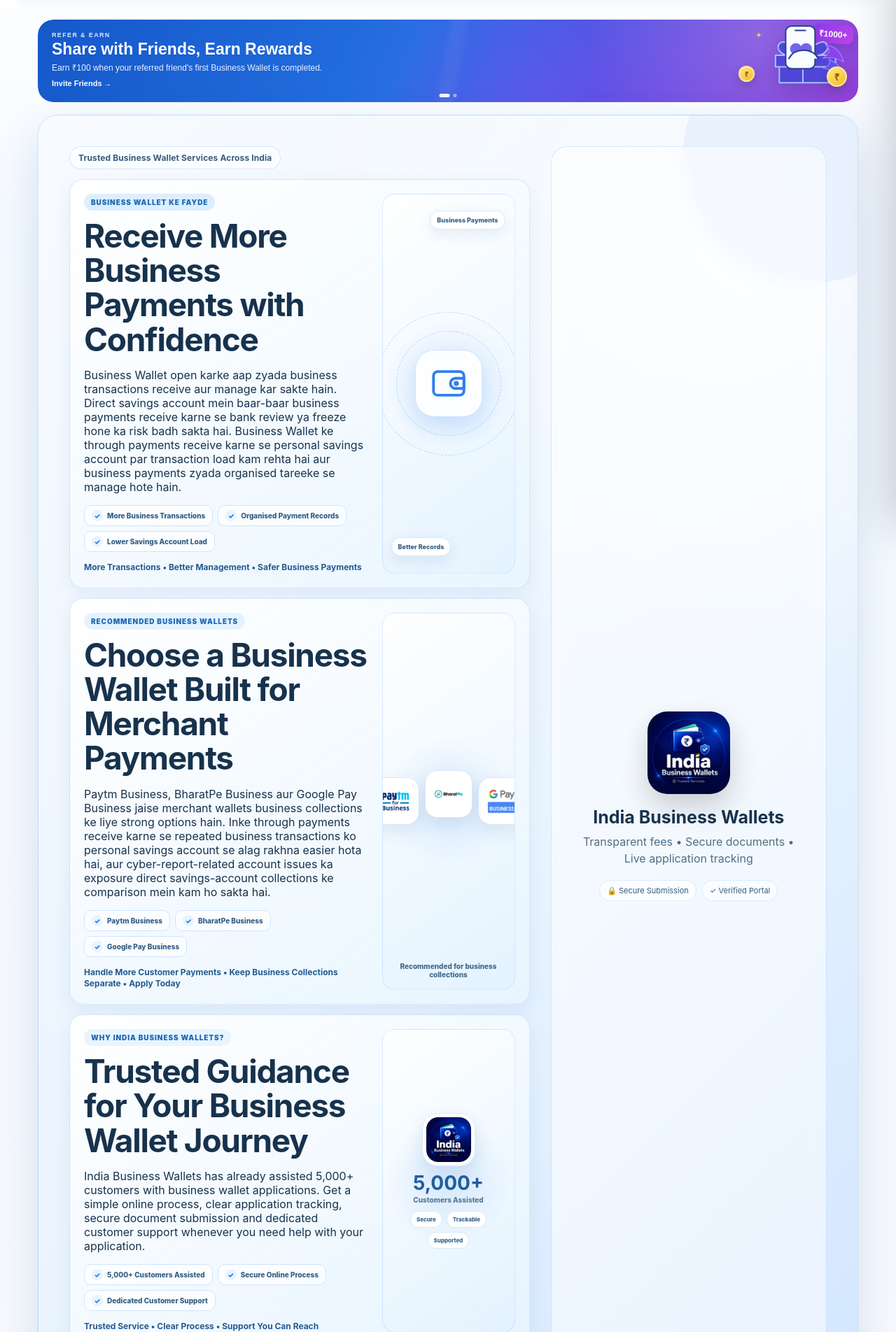
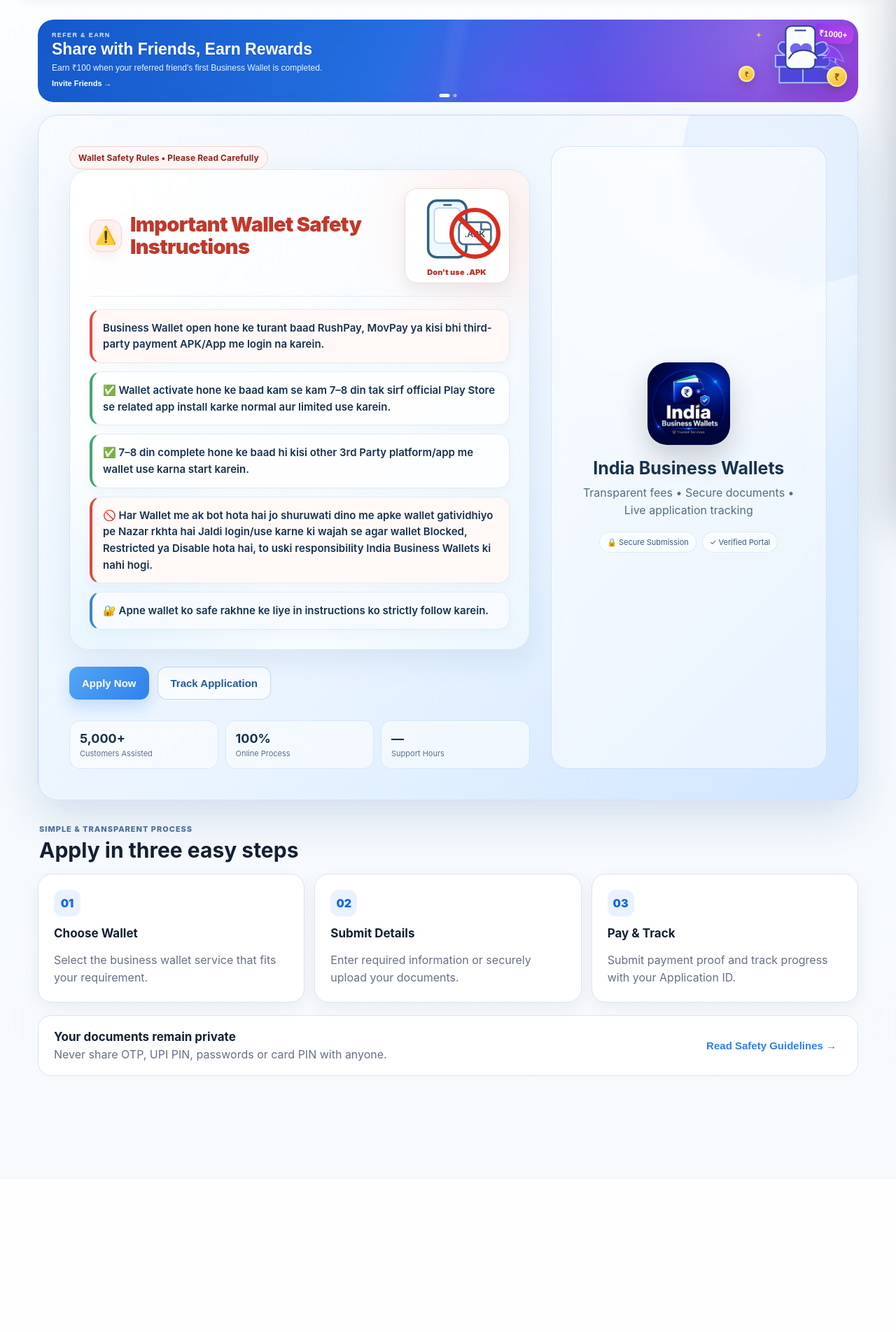
Before and after one commit to yayapaycare-afk/ibw-professional-bot, a FastAPI app: page /website in a window 1280 px wide. Shown: the part 50-1954 px from the top of the page at 70% size. After the commit the page ends 1588 px from the top, so only its background shows below. Run offline with FastAPI, Linux system fonts and the light colour scheme; data that the repository does not hold is empty; some libraries are stand-ins or nearby versions.

Commit message:
Add files via upload

```diff
--- a/app/templates/website/index.html
+++ b/app/templates/website/index.html
@@ -6,7 +6,7 @@
   <meta name="theme-color" content="#eaf4ff">
   <meta name="description" content="India Business Wallets — trusted business wallet application and tracking portal.">
   <title>{{ business_name }} — Official Service Portal</title>
-  <link rel="stylesheet" href="/static/website/website.css?v=30">
+  <link rel="stylesheet" href="/static/website/website.css?v=32">
 
   <style id="ibw-v28-critical">
     /* v28: one-file critical visual fix */
@@ -577,6 +577,246 @@
         width:22px !important;
         height:2px !important;
         min-height:2px !important;
+      }
+    }
+  </style>
+
+
+  <style id="ibw-referral-upi-issue-v31">
+    .referral-payout-help{display:none;margin:8px 0 10px;padding:9px 10px;border-radius:10px;font-size:12px;line-height:1.4;font-weight:700}
+    .referral-payout-help.show{display:block}
+    .referral-payout-help.issue{color:#8a4b10;background:#fff5df;border:1px solid #f4d59a}
+    .withdrawal-status.issue{color:#9a5b12!important;background:#fff2d8!important;border-color:#f1d095!important}
+  </style>
+
+  <style id="ibw-wallet-safety-v32">
+    .wallet-safety-pill{
+      color:#8f251e !important;
+      background:#fff7f6 !important;
+      border-color:#f2d3cf !important;
+    }
+
+    .wallet-safety-card{
+      position:relative;
+      overflow:hidden;
+      border:1px solid #d9e8f5;
+      border-radius:28px;
+      padding:26px 28px 28px;
+      background:
+        radial-gradient(circle at 92% 12%,rgba(255,236,233,.90),transparent 23%),
+        radial-gradient(circle at 8% 94%,rgba(221,241,255,.62),transparent 28%),
+        linear-gradient(145deg,#ffffff 0%,#f8fcff 58%,#f4faff 100%);
+      box-shadow:0 16px 42px rgba(34,86,132,.09);
+    }
+
+    .wallet-safety-card:before{
+      content:"";
+      position:absolute;
+      inset:0;
+      pointer-events:none;
+      background:linear-gradient(112deg,rgba(255,255,255,.72),transparent 32% 68%,rgba(224,241,255,.38));
+    }
+
+    .wallet-safety-head{
+      position:relative;
+      z-index:1;
+      display:grid;
+      grid-template-columns:minmax(0,1fr) 160px;
+      gap:18px;
+      align-items:center;
+      padding-bottom:18px;
+      margin-bottom:18px;
+      border-bottom:1px solid #e5edf4;
+    }
+
+    .wallet-safety-title-wrap{
+      display:flex;
+      align-items:center;
+      gap:12px;
+      min-width:0;
+    }
+
+    .wallet-safety-alert{
+      display:grid;
+      place-items:center;
+      flex:0 0 auto;
+      width:46px;
+      height:46px;
+      border-radius:15px;
+      background:#fff0ee;
+      border:1px solid #f6d1cc;
+      font-size:25px;
+      line-height:1;
+      box-shadow:0 7px 16px rgba(192,58,43,.08);
+    }
+
+    .wallet-safety-title-wrap h1{
+      margin:0;
+      max-width:620px;
+      font-size:29px;
+      line-height:1.08;
+      font-weight:900;
+      letter-spacing:-.025em;
+      color:#c0392b;
+    }
+
+    .wallet-safety-visual{
+      justify-self:end;
+      width:150px;
+      padding:8px 8px 7px;
+      border-radius:18px;
+      text-align:center;
+      background:#fff;
+      border:1px solid #f1d9d5;
+      box-shadow:0 9px 20px rgba(36,77,112,.08);
+    }
+
+    .wallet-safety-visual svg{
+      display:block;
+      width:100%;
+      height:auto;
+    }
+
+    .wallet-safety-visual span{
+      display:inline-block;
+      margin-top:1px;
+      font-size:11px;
+      line-height:1.1;
+      font-weight:900;
+      color:#b93026;
+      letter-spacing:.01em;
+    }
+
+    .apk-phone{fill:#edf7ff;stroke:#315f86;stroke-width:4}
+    .apk-screen{fill:#fff;stroke:#b9d5e9;stroke-width:2}
+    .apk-speaker{fill:none;stroke:#315f86;stroke-width:3;stroke-linecap:round}
+    .apk-file{fill:#fff;stroke:#486d8b;stroke-width:3}
+    .apk-fold{fill:none;stroke:#486d8b;stroke-width:3;stroke-linejoin:round}
+    .apk-text{font:900 14px Arial,sans-serif;fill:#334c62}
+    .apk-ban-circle{fill:none;stroke:#d92d20;stroke-width:7}
+    .apk-ban-line{fill:none;stroke:#d92d20;stroke-width:8;stroke-linecap:round}
+
+    .wallet-safety-content{
+      position:relative;
+      z-index:1;
+      display:grid;
+      gap:12px;
+    }
+
+    .wallet-safety-content p{
+      margin:0;
+      padding:14px 15px;
+      border:1px solid #e2ecf4;
+      border-radius:16px;
+      background:rgba(255,255,255,.83);
+      color:#17324d;
+      font-size:15px;
+      line-height:1.58;
+      font-weight:600;
+      box-shadow:0 5px 14px rgba(49,92,129,.04);
+    }
+
+    .wallet-safety-content p:first-child{
+      border-left:4px solid #e34b3f;
+      background:#fff8f7;
+    }
+
+    .wallet-safety-content p:nth-child(2),
+    .wallet-safety-content p:nth-child(3){
+      border-left:4px solid #42a673;
+    }
+
+    .wallet-safety-content p:nth-child(4){
+      border-left:4px solid #d94a3d;
+      background:#fff9f8;
+    }
+
+    .wallet-safety-content p:last-child{
+      border-left:4px solid #3d86c9;
+      background:#f7fbff;
+    }
+
+    @media(max-width:720px){
+      .wallet-safety-card{
+        border-radius:24px;
+        padding:18px 17px 20px;
+      }
+
+      .wallet-safety-head{
+        grid-template-columns:minmax(0,1fr) 104px;
+        gap:10px;
+        padding-bottom:14px;
+        margin-bottom:14px;
+      }
+
+      .wallet-safety-title-wrap{
+        align-items:flex-start;
+        gap:9px;
+      }
+
+      .wallet-safety-alert{
+        width:38px;
+        height:38px;
+        border-radius:12px;
+        font-size:21px;
+      }
+
+      .wallet-safety-title-wrap h1{
+        font-size:21px;
+        line-height:1.12;
+      }
+
+      .wallet-safety-visual{
+        width:102px;
+        padding:5px 5px 4px;
+        border-radius:14px;
+      }
+
+      .wallet-safety-visual span{
+        font-size:9px;
+      }
+
+      .wallet-safety-content{
+        gap:9px;
+      }
+
+      .wallet-safety-content p{
+        padding:12px 12px;
+        border-radius:14px;
+        font-size:14px;
+        line-height:1.52;
+        font-weight:600;
+      }
+    }
+
+    @media(max-width:410px){
+      .wallet-safety-card{
+        padding:15px 13px 17px;
+        border-radius:21px;
+      }
+
+      .wallet-safety-head{
+        grid-template-columns:minmax(0,1fr) 86px;
+      }
+
+      .wallet-safety-alert{
+        width:34px;
+        height:34px;
+        font-size:19px;
+      }
+
+      .wallet-safety-title-wrap h1{
+        font-size:18px;
+      }
+
+      .wallet-safety-visual{
+        width:84px;
+      }
+
+      .wallet-safety-content p{
+        padding:11px;
+        font-size:13.5px;
+        line-height:1.5;
       }
     }
   </style>
@@ -697,77 +937,40 @@
         </div>
         <div class="hero">
           <div class="hero-copy">
-            <span class="trust-pill">Trusted Business Wallet Services Across India</span>
-            <div class="hero-info-stack" aria-label="Business wallet information">
-                <article class="hero-info-slide hero-slide-benefits" aria-roledescription="slide">
-                  <div class="hero-slide-layout">
-                    <div class="hero-slide-content">
-                      <span class="hero-slide-kicker">BUSINESS WALLET KE FAYDE</span>
-                      <h1>Receive More Business Payments with Confidence</h1>
-                      <p>Business Wallet open karke aap zyada business transactions receive aur manage kar sakte hain. Direct savings account mein baar-baar business payments receive karne se bank review ya freeze hone ka risk badh sakta hai. Business Wallet ke through payments receive karne se personal savings account par transaction load kam rehta hai aur business payments zyada organised tareeke se manage hote hain.</p>
-                      <div class="hero-slide-points">
-                        <span>More Business Transactions</span>
-                        <span>Organised Payment Records</span>
-                        <span>Lower Savings Account Load</span>
-                      </div>
-                      <strong class="hero-slide-line">More Transactions • Better Management • Safer Business Payments</strong>
-                    </div>
-                    <div class="hero-slide-visual benefit-visual" aria-hidden="true">
-                      <div class="visual-orbit visual-orbit-one"></div>
-                      <div class="visual-orbit visual-orbit-two"></div>
-                      <div class="visual-center-icon">
-                        <svg viewBox="0 0 24 24"><path d="M3 7.5A2.5 2.5 0 0 1 5.5 5h13A2.5 2.5 0 0 1 21 7.5v9A2.5 2.5 0 0 1 18.5 19h-13A2.5 2.5 0 0 1 3 16.5z"/><path d="M16 9h5v6h-5a3 3 0 0 1 0-6Z"/><circle cx="16.5" cy="12" r=".7"/></svg>
-                      </div>
-                      <span class="visual-pill visual-pill-a">Business Payments</span>
-                      <span class="visual-pill visual-pill-b">Better Records</span>
-                    </div>
-                  </div>
-                </article>
-
-                <article class="hero-info-slide hero-slide-wallets" aria-roledescription="slide">
-                  <div class="hero-slide-layout">
-                    <div class="hero-slide-content">
-                      <span class="hero-slide-kicker">RECOMMENDED BUSINESS WALLETS</span>
-                      <h1>Choose a Business Wallet Built for Merchant Payments</h1>
-                      <p>Paytm Business, BharatPe Business aur Google Pay Business jaise merchant wallets business collections ke liye strong options hain. Inke through payments receive karne se repeated business transactions ko personal savings account se alag rakhna easier hota hai, aur cyber-report-related account issues ka exposure direct savings-account collections ke comparison mein kam ho sakta hai.</p>
-                      <div class="hero-slide-points">
-                        <span>Paytm Business</span>
-                        <span>BharatPe Business</span>
-                        <span>Google Pay Business</span>
-                      </div>
-                      <strong class="hero-slide-line">Handle More Customer Payments • Keep Business Collections Separate • Apply Today</strong>
-                    </div>
-                    <div class="hero-slide-visual wallet-visual" aria-label="Recommended business wallet logos">
-                      <div class="wallet-logo-stack">
-                        <div class="hero-wallet-logo"><img src="/static/miniapp/logos/paytm-business.png" alt="Paytm Business"></div>
-                        <div class="hero-wallet-logo"><img src="/static/miniapp/logos/bharatpe-business.png" alt="BharatPe Business"></div>
-                        <div class="hero-wallet-logo"><img src="/static/miniapp/logos/googlepay-business.png" alt="Google Pay Business"></div>
-                      </div>
-                      <span class="visual-caption">Recommended for business collections</span>
-                    </div>
-                  </div>
-                </article>
-
-                <article class="hero-info-slide hero-slide-trust" aria-roledescription="slide">
-                  <div class="hero-slide-layout">
-                    <div class="hero-slide-content">
-                      <span class="hero-slide-kicker">WHY INDIA BUSINESS WALLETS?</span>
-                      <h1>Trusted Guidance for Your Business Wallet Journey</h1>
-                      <p>India Business Wallets has already assisted 5,000+ customers with business wallet applications. Get a simple online process, clear application tracking, secure document submission and dedicated customer support whenever you need help with your application.</p>
-                      <div class="hero-slide-points">
-                        <span>5,000+ Customers Assisted</span>
-                        <span>Secure Online Process</span>
-                        <span>Dedicated Customer Support</span>
-                      </div>
-                      <strong class="hero-slide-line">Trusted Service • Clear Process • Support You Can Reach</strong>
-                    </div>
-                    <div class="hero-slide-visual trust-visual" aria-hidden="true">
-                      <div class="trust-logo-shell"><img src="/static/miniapp/logos/ibw-logo.png" alt=""></div>
-                      <div class="trust-metric"><strong>5,000+</strong><span>Customers Assisted</span></div>
-                      <div class="trust-mini-row"><span>Secure</span><span>Trackable</span><span>Supported</span></div>
-                    </div>
-                  </div>
-                </article>
+            <span class="trust-pill wallet-safety-pill">Wallet Safety Rules • Please Read Carefully</span>
+            <div class="wallet-safety-card" aria-label="Important Wallet Safety Instructions">
+              <div class="wallet-safety-head">
+                <div class="wallet-safety-title-wrap">
+                  <span class="wallet-safety-alert" aria-hidden="true">⚠️</span>
+                  <h1>Important Wallet Safety Instructions</h1>
+                </div>
+
+                <div class="wallet-safety-visual" aria-label="Do not use third-party APK apps immediately after wallet activation">
+                  <svg viewBox="0 0 150 112" role="img" aria-label="Don't use .APK illustration">
+                    <rect x="28" y="10" width="62" height="92" rx="14" class="apk-phone"/>
+                    <rect x="38" y="22" width="42" height="57" rx="7" class="apk-screen"/>
+                    <path d="M54 17h11" class="apk-speaker"/>
+                    <rect x="78" y="45" width="52" height="36" rx="8" class="apk-file"/>
+                    <path d="M114 45v12h16" class="apk-fold"/>
+                    <text x="104" y="69" text-anchor="middle" class="apk-text">.APK</text>
+                    <circle cx="104" cy="63" r="38" class="apk-ban-circle"/>
+                    <path d="M78 37l52 52" class="apk-ban-line"/>
+                  </svg>
+                  <span>Don't use .APK</span>
+                </div>
+              </div>
+
+              <div class="wallet-safety-content">
+                <p>Business Wallet open hone ke turant baad RushPay, MovPay ya kisi bhi third-party payment APK/App me login na karein.</p>
+
+                <p>✅ Wallet activate hone ke baad kam se kam 7–8 din tak sirf official Play Store se related app install karke normal aur limited use karein.</p>
+
+                <p>✅ 7–8 din complete hone ke baad hi kisi other 3rd Party platform/app me wallet use karna start karein.</p>
+
+                <p>🚫 Har Wallet me ak bot hota hai jo shuruwati dino me apke wallet gatividhiyo pe Nazar rkhta hai Jaldi login/use karne ki wajah se agar wallet Blocked, Restricted ya Disable hota hai, to uski responsibility India Business Wallets ki nahi hogi.</p>
+
+                <p>🔐 Apne wallet ko safe rakhne ke liye in instructions ko strictly follow karein.</p>
+              </div>
             </div>
             <div class="hero-actions">
               <button type="button" class="primary" data-view="services">Apply Now</button>
@@ -855,6 +1058,7 @@
               <span>Pending <b id="refPendingPayout">₹0</b></span>
               <span>Paid <b id="refPaidTotal">₹0</b></span>
             </div>
+            <p id="refPayoutHelp" class="referral-payout-help"></p>
             <div class="withdrawal-minimum-note"><span>₹</span><b>Minimum Withdrawal ₹100</b></div>
             <label class="referral-upi-label">UPI ID<input id="referralUpi" type="text" inputmode="email" autocomplete="off" placeholder="yourname@upi"></label>
             <button type="button" id="requestReferralPayout" class="referral-payout-btn">Withdraw to UPI</button>
@@ -1359,25 +1563,38 @@
       $("refCompleteCount").textContent = data.completed || 0;
       $("refAwardTotal").textContent = money(data.earned_total || 0);
       $("refAvailableReward").textContent = money(data.available_reward || 0);
-      $("refPendingPayout").textContent = money(data.pending_payout || 0);
+      const upiIssueAmount = Number(data.upi_issue_amount || 0);
+      $("refPendingPayout").textContent = money(data.pending_payout || upiIssueAmount || 0);
       $("refPaidTotal").textContent = money(data.paid_total || 0);
       const availableReward = Number(data.available_reward || 0);
       const pendingPayout = Number(data.pending_payout || 0);
       const paidTotal = Number(data.paid_total || 0);
       const payoutStatus = $("refPayoutStatus");
-
-      if (pendingPayout > 0) {
+      const payoutHelp = $("refPayoutHelp");
+
+      if (upiIssueAmount > 0) {
+        payoutStatus.textContent = "UPI Issue — Update UPI";
+        payoutStatus.className = "withdrawal-status issue";
+        if (payoutHelp) {
+          payoutHelp.textContent = data.upi_issue_message || "Payment could not be sent to your UPI ID. Please enter a working UPI ID and resubmit.";
+          payoutHelp.className = "referral-payout-help show issue";
+        }
+      } else if (pendingPayout > 0) {
         payoutStatus.textContent = "Withdrawal Pending";
         payoutStatus.className = "withdrawal-status pending";
+        if (payoutHelp) payoutHelp.className = "referral-payout-help";
       } else if (availableReward >= 100) {
         payoutStatus.textContent = "Ready to Withdraw";
         payoutStatus.className = "withdrawal-status ready";
+        if (payoutHelp) payoutHelp.className = "referral-payout-help";
       } else if (paidTotal > 0) {
         payoutStatus.textContent = "Paid Successfully";
         payoutStatus.className = "withdrawal-status paid";
+        if (payoutHelp) payoutHelp.className = "referral-payout-help";
       } else {
         payoutStatus.textContent = "Minimum ₹100";
         payoutStatus.className = "withdrawal-status";
+        if (payoutHelp) payoutHelp.className = "referral-payout-help";
       }
 
       if ($("referralLinkText")) $("referralLinkText").textContent = data.invite_link;
@@ -1386,8 +1603,9 @@
       payoutButton.disabled = false;
       payoutButton.dataset.availableReward = String(availableReward);
       payoutButton.dataset.pendingPayout = String(pendingPayout);
-      payoutButton.textContent = pendingPayout > 0 ? "Withdrawal Pending" : "Withdraw to UPI";
-      payoutButton.classList.toggle("is-unavailable", availableReward < 100 || pendingPayout > 0);
+      payoutButton.dataset.upiIssueAmount = String(upiIssueAmount);
+      payoutButton.textContent = upiIssueAmount > 0 ? "Update UPI & Resubmit" : (pendingPayout > 0 ? "Withdrawal Pending" : "Withdraw to UPI");
+      payoutButton.classList.toggle("is-unavailable", upiIssueAmount <= 0 && (availableReward < 100 || pendingPayout > 0));
       if ($("detailsLifetimeCompleted")) $("detailsLifetimeCompleted").textContent = data.completed || 0;
       if ($("detailsLifetimeAward")) $("detailsLifetimeAward").textContent = money(data.earned_total || 0);
       renderReferralDetails(data.details || []);
@@ -1416,12 +1634,13 @@
     const button = $("requestReferralPayout");
     const availableReward = Number(button.dataset.availableReward || state.referral?.available_reward || 0);
     const pendingPayout = Number(button.dataset.pendingPayout || state.referral?.pending_payout || 0);
+    const upiIssueAmount = Number(button.dataset.upiIssueAmount || state.referral?.upi_issue_amount || 0);
 
     if (pendingPayout > 0) {
       toast("Your payout request is already pending.");
       return;
     }
-    if (availableReward < 100) {
+    if (upiIssueAmount <= 0 && availableReward < 100) {
       toast("Minimum withdrawal amount is ₹100.");
       return;
     }
@@ -1441,7 +1660,7 @@
       $("refPayoutStatus").textContent = "Withdrawal Pending";
       $("refPayoutStatus").className = "withdrawal-status pending";
       button.textContent = "Withdrawal Pending";
-      toast(`Withdrawal request submitted for ${money(data.amount)} ✅`);
+      toast(data.resubmitted ? `UPI updated. Withdrawal request resubmitted for ${money(data.amount)} ✅` : `Withdrawal request submitted for ${money(data.amount)} ✅`);
       $("referralUpi").value = "";
       await loadReferrals();
     } catch (error) {
```
